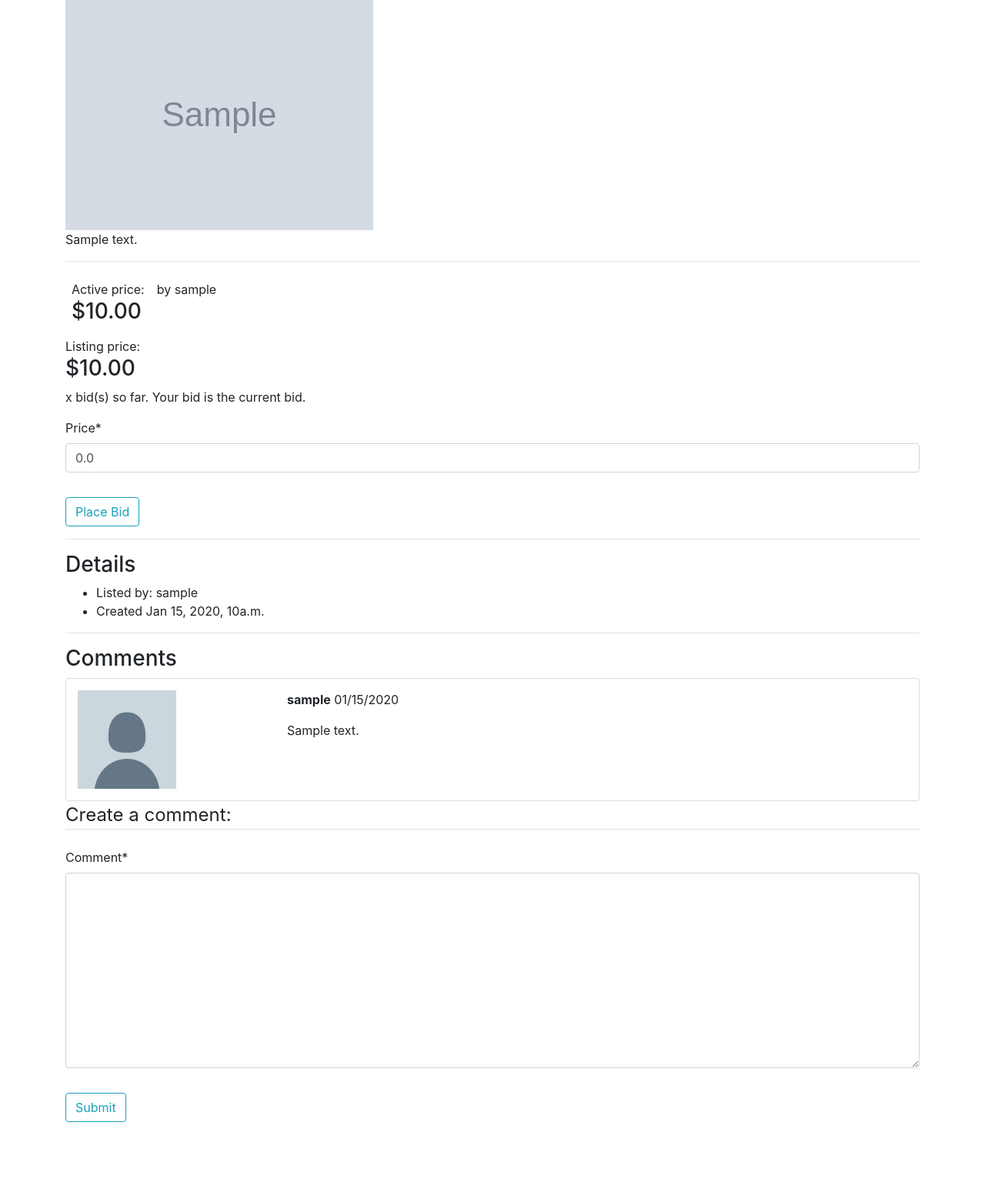
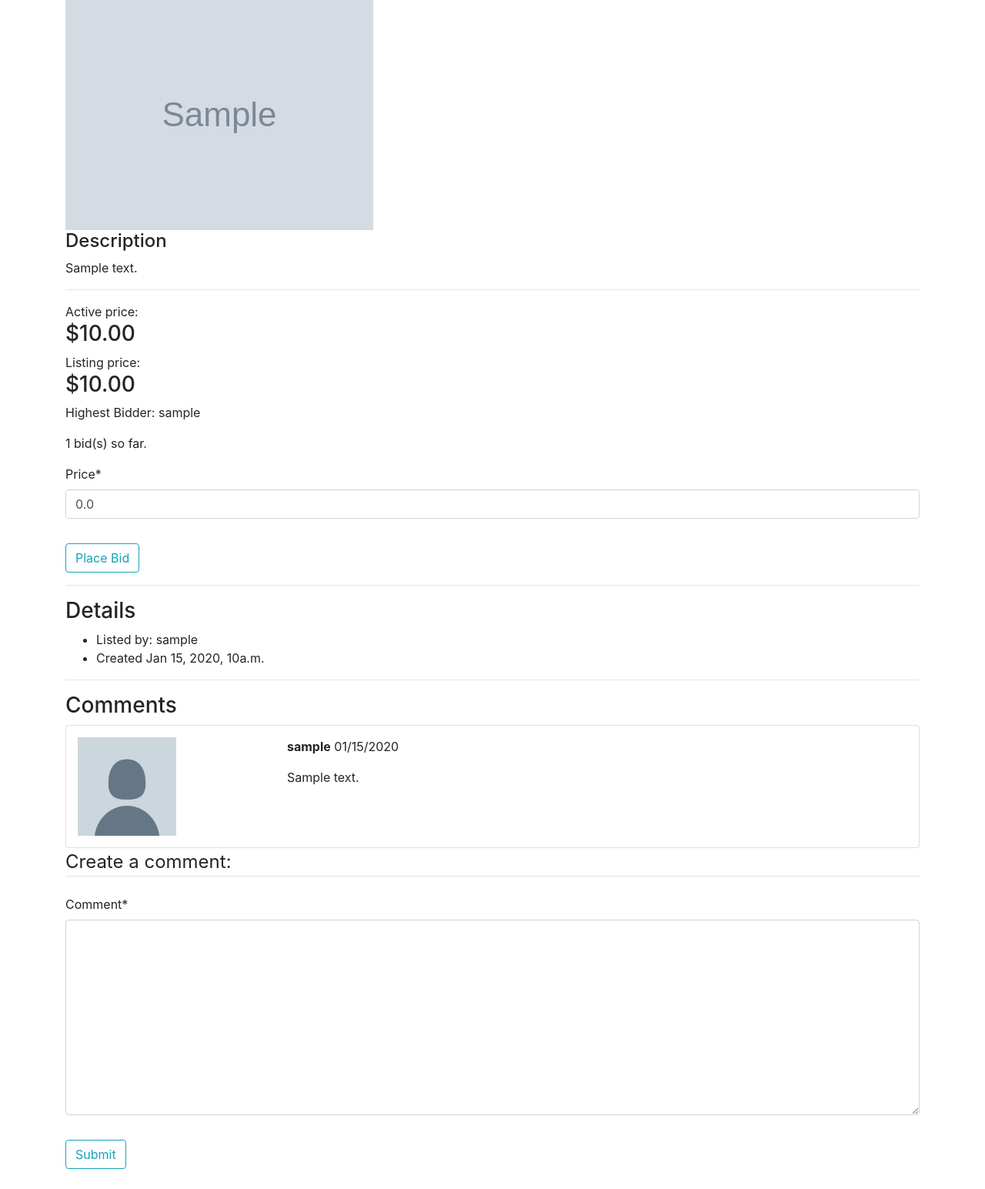
Before and after one commit to aminbeigi/CS50W-Projects, a Django app: page /listing/1 in a window 1280 px wide. Shown: the part 210-1755 px from the top of the page at 77% size. Before the commit the page ends 1668 px from the top, so only its background shows below. Run offline with Django 3.2, Linux system fonts and the light colour scheme; tables that the repository leaves empty hold one stand-in row (values such as "Sample post"); grey boxes marked "Sample" are stand-in pictures; some libraries are stand-ins or nearby versions.

Commit message:
Add more dynamic info to listing page

```diff
--- a/src/Project 2/commerce/auctions/templates/auctions/listing.html
+++ b/src/Project 2/commerce/auctions/templates/auctions/listing.html
@@ -7,16 +7,27 @@
 
     <div class="container">
         <img src="{{ listing.image.url }}" alt="image">
-        <p>{{ listing.description }}</p>
+        <div>
+            <h4>Description</h4>
+            <p>{{ listing.description }}</p>
+        </div>
         <hr>
 
-        <div class="d-flex flex-row">
-            <div class="p-2">Active price: <h3>${{ listing.bids.all.last.price }}</h3></div>
-            <div class="p-2">by {{ listing.bids.all.last.author.username }}</h3></div>
-        </div>
+		<div>
+        {% if listing.bids.all.count == 0 %}
+			Active price: <h3>${{ listing.price }}</h3>
+		{% else %}
+            Active price: <h3>${{ listing.bids.all.last.price }}</h3>
+        {% endif %}
+		Listing price: <h3>${{ listing.price }}</h3>
+		</div>
 
-        Listing price: <h3>${{ listing.price }}</h3>
-        <p>x bid(s) so far. Your bid is the current bid.</p>
+        {% if listing.bids.all.count == 0 %}
+            <p>Highest Bidder: No one has bidded yet, be the first!</p>
+        {% else %}
+            <p>Highest Bidder: {{ listing.bids.all.last.author.username }}</p>
+        {% endif %}
+        <p>{{ listing.bids.all.count }} bid(s) so far.</p>
 
 		<div class ="content-section">
 			<form method="post">
```
